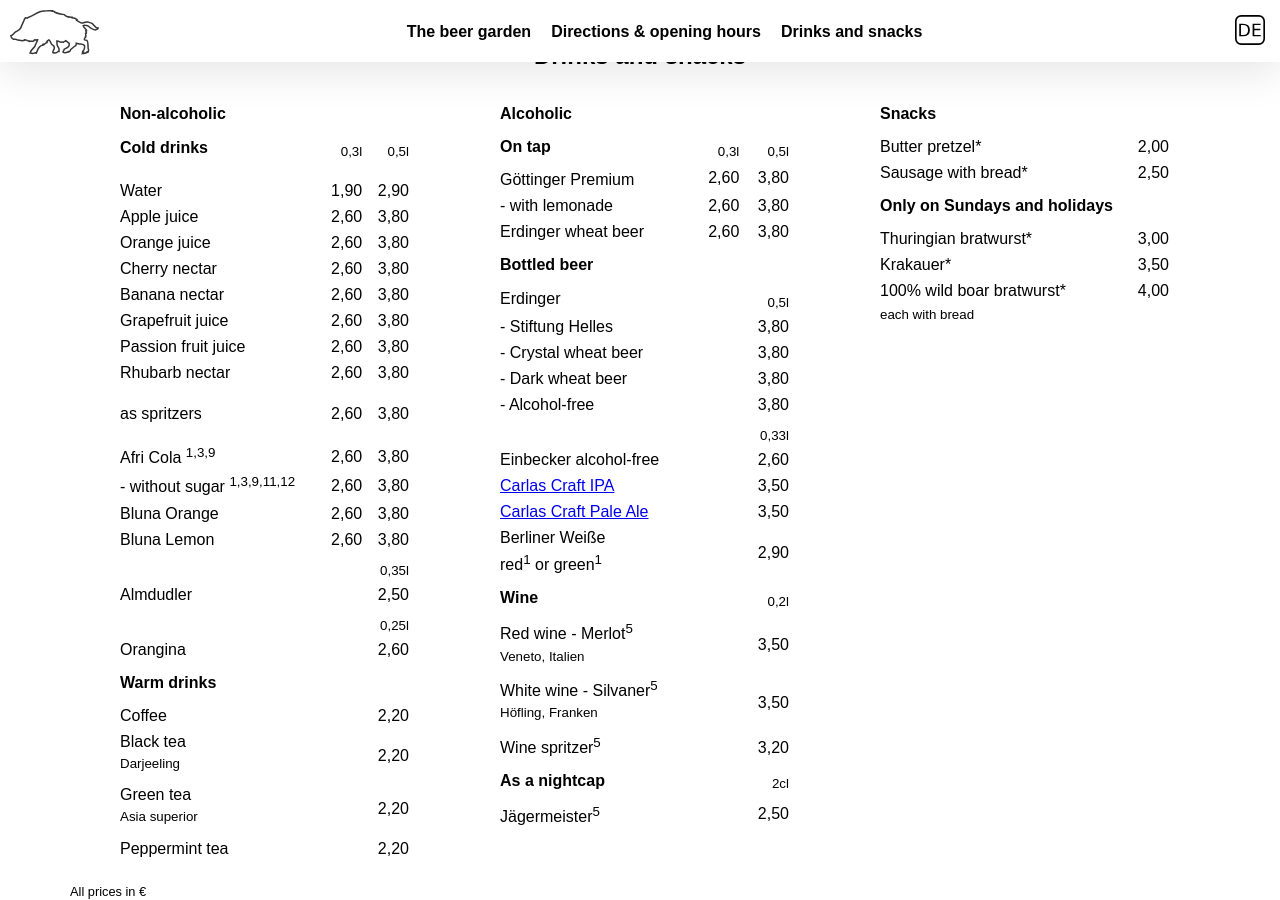
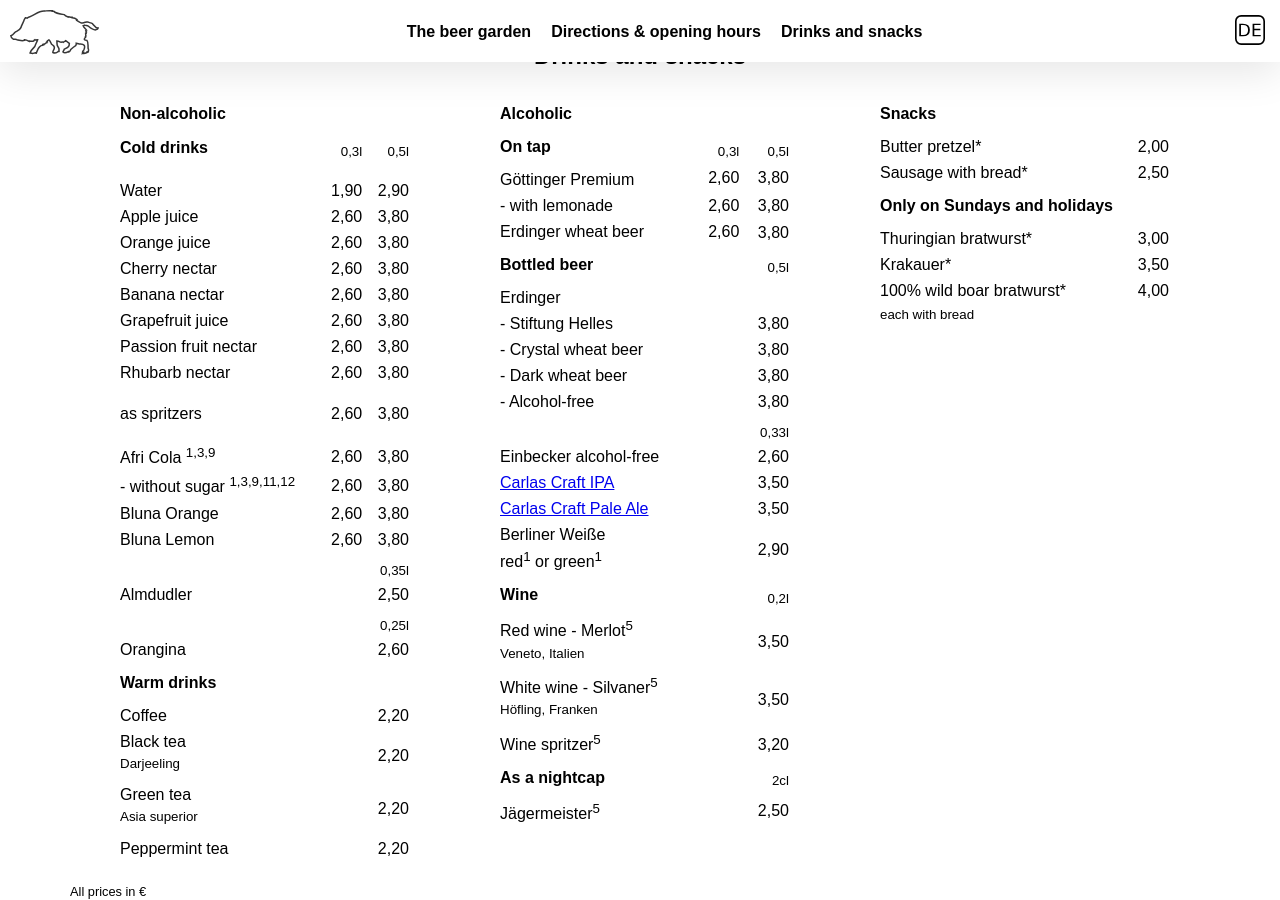
Before and after one commit to versable/kehr-website, a Jekyll site: the page built from en/index.html, in a window 1280 px wide and 900 px high, scrolled down 2034 px. Built offline with Jekyll 4.4.1, drawn with Linux system fonts in a browser that asks for light colours.

Commit message:
Change menu

```diff
--- a/en/index.html
+++ b/en/index.html
@@ -147,7 +147,7 @@ excerpt: >
                 <td>3,80</td>
             </tr>
             <tr>
-                <td>Passion fruit juice</td>
+                <td>Passion fruit nectar</td>
                 <td>2,60</td>
                 <td>3,80</td>
             </tr>
@@ -250,12 +250,13 @@ excerpt: >
                 <td>3,80</td>
             </tr>
             <tr>
-                <th colspan="3">Bottled beer</th>
+                <th colspan="2">Bottled beer</th>
+                <td><sub>0,5l</sub></td>
             </tr>
             <tr>
                 <td>Erdinger</td>
                 <td></td>
-                <td><sub>0,5l</sub></td>
+                <td></td>
             </tr>
             <tr>
                 <td>- Stiftung Helles</td>
--- a/index.html
+++ b/index.html
@@ -247,12 +247,13 @@ layout: default
                 <td>3,80</td>
             </tr>
             <tr>
-                <th colspan="3">Flaschenbier</th>
+                <th colspan="2">Flaschenbier</th>
+                <td><sub>0,5l</sub></td>
             </tr>
             <tr>
                 <td>Erdinger</td>
                 <td></td>
-                <td><sub>0,5l</sub></td>
+                <td></td>
             </tr>
             <tr>
                 <td>- Stiftung Helles</td>
```
